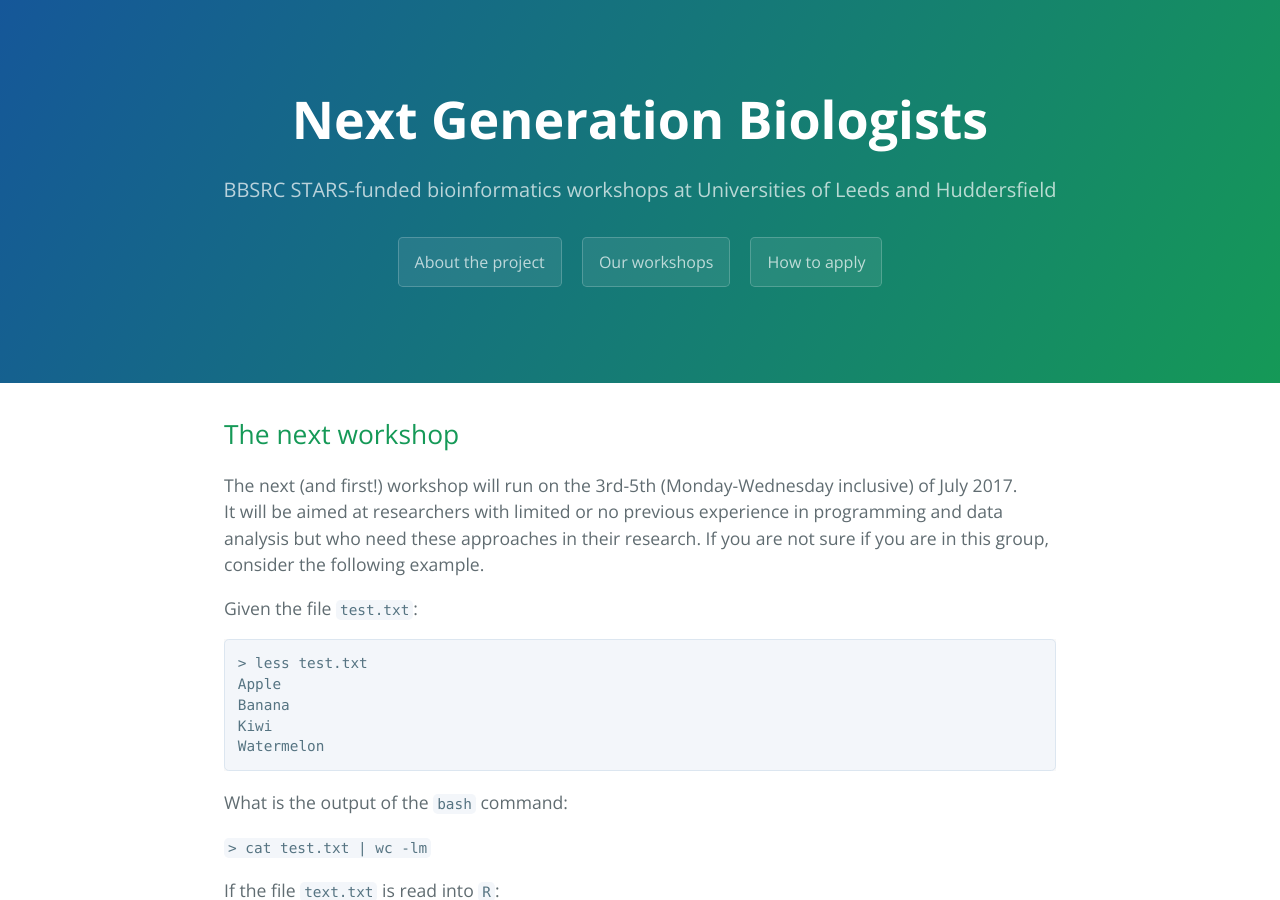
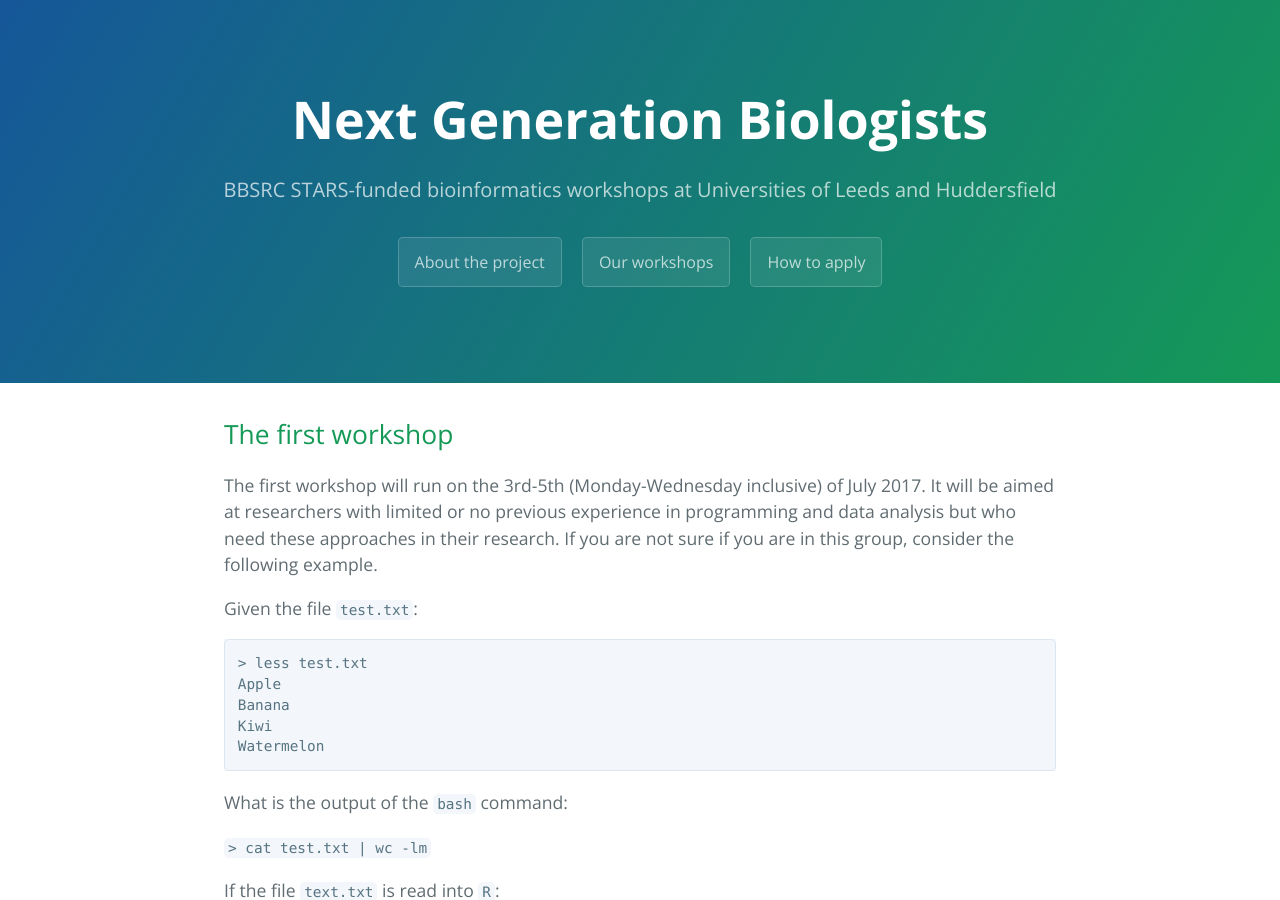
Before and after one commit to nextgenbio/nextgenbio, a Jekyll site: the page built from workshops_01.md, in a window 1280 px wide and 900 px high. Built offline with Jekyll 4.4.1, drawn with Linux system fonts in a browser that asks for light colours.

```diff
--- a/workshops_01.md
+++ b/workshops_01.md
@@ -1,13 +1,13 @@
 ---
 layout: page
 title: About
-permalink: /workshops/
+permalink: /workshops_01/
 date: 2017-05-22
 ---
 
-## The next workshop
+## The first workshop
 
-The next (and first!) workshop will run on the 3rd-5th (Monday-Wednesday inclusive) of July 2017. It will be aimed at researchers with limited or no previous experience in programming and data analysis but who need these approaches in their research. If you are not sure if you are in this group, consider the following example.
+The first workshop will run on the 3rd-5th (Monday-Wednesday inclusive) of July 2017. It will be aimed at researchers with limited or no previous experience in programming and data analysis but who need these approaches in their research. If you are not sure if you are in this group, consider the following example.
 
 Given the file `test.txt`:
 ~~~
```
